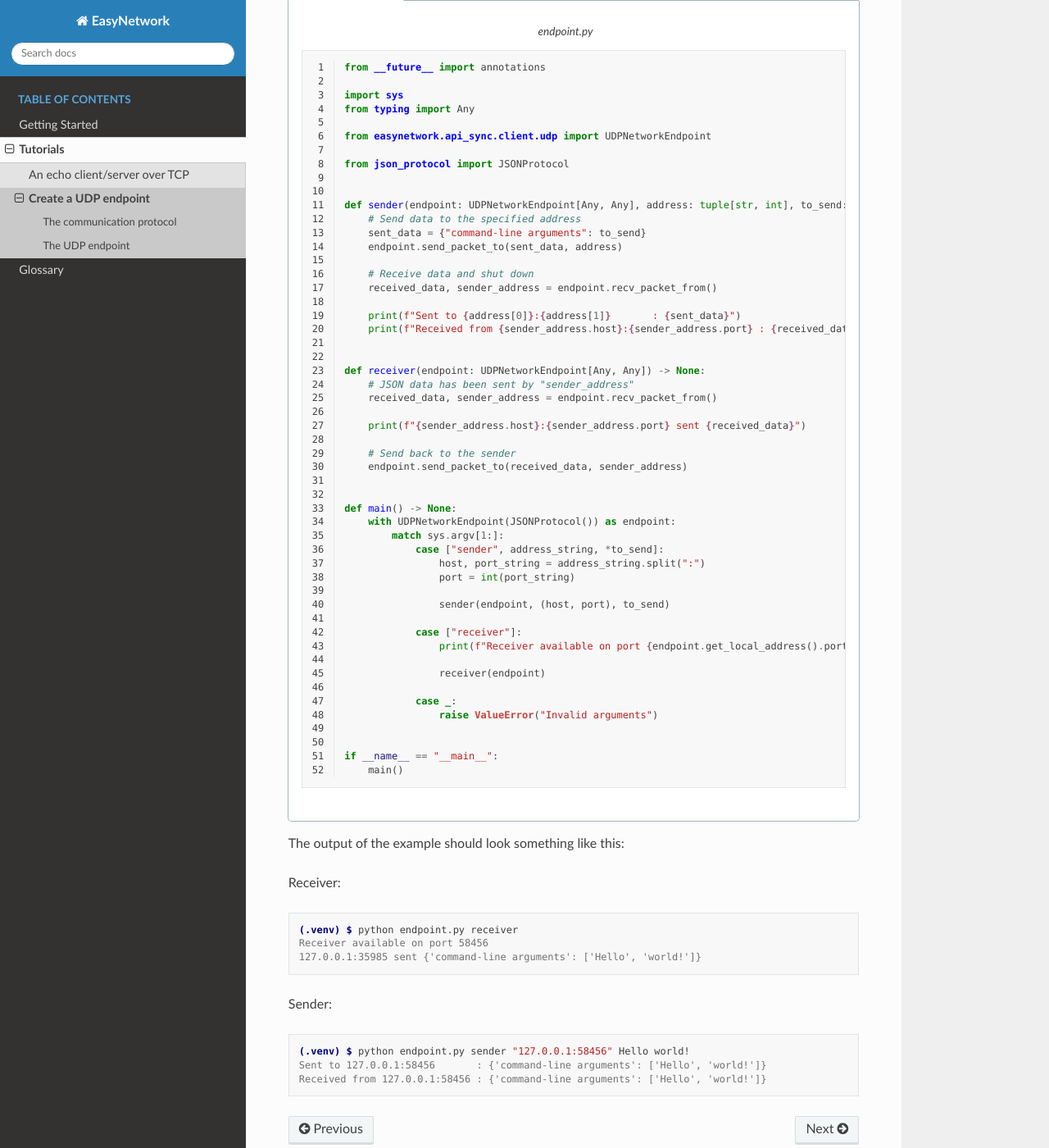
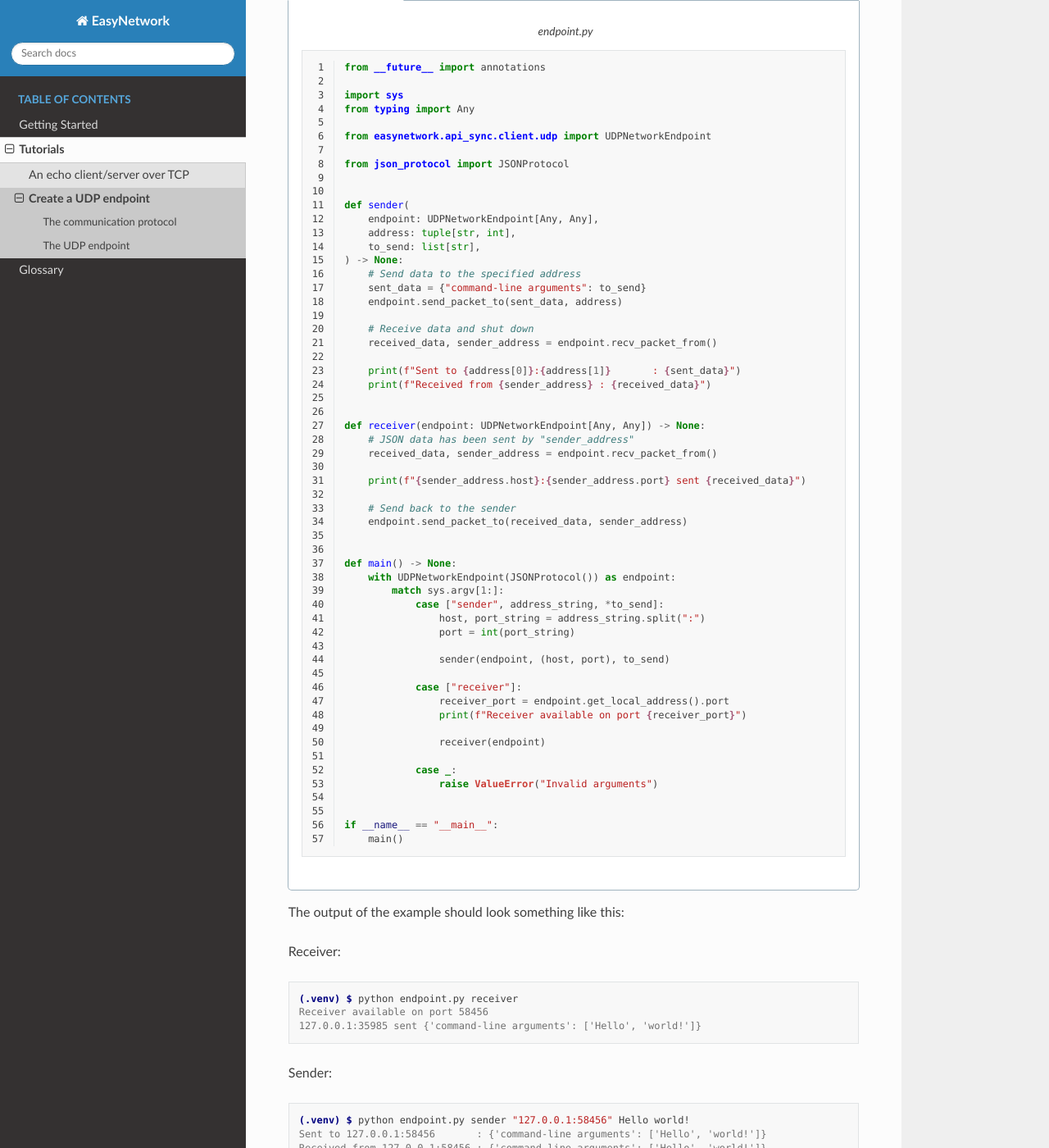
Before and after one commit to francis-clairicia/EasyNetwork, a Sphinx documentation site: the page built from docs/source/tutorials/udp_endpoint.rst, in a window 1280 px wide and 1400 px high, scrolled down 1281 px. Shown: the whole window at 82% size. Built offline with Sphinx 7.4.7 and the Read the Docs theme 2.0.0, drawn with Linux system fonts in a browser that asks for light colours.

Commit message:
[DOCS] Removed horizontal scrollbars to code blocks

```diff
--- a/docs/source/_include/examples/tutorials/echo_client_server_tcp/async_server.py
+++ b/docs/source/_include/examples/tutorials/echo_client_server_tcp/async_server.py
@@ -11,8 +11,10 @@ from json_protocol import JSONProtocol
 async def main() -> None:
     host = None
     port = 9000
+    protocol = JSONProtocol()
+    handler = EchoRequestHandler()
 
-    async with AsyncTCPNetworkServer(host, port, JSONProtocol(), EchoRequestHandler()) as server:
+    async with AsyncTCPNetworkServer(host, port, protocol, handler) as server:
         try:
             await server.serve_forever()
         except asyncio.CancelledError:
--- a/docs/source/_include/examples/tutorials/echo_client_server_tcp/server.py
+++ b/docs/source/_include/examples/tutorials/echo_client_server_tcp/server.py
@@ -9,8 +9,10 @@ from json_protocol import JSONProtocol
 def main() -> None:
     host = None
     port = 9000
+    protocol = JSONProtocol()
+    handler = EchoRequestHandler()
 
-    with StandaloneTCPNetworkServer(host, port, JSONProtocol(), EchoRequestHandler()) as server:
+    with StandaloneTCPNetworkServer(host, port, protocol, handler) as server:
         try:
             server.serve_forever()
         except KeyboardInterrupt:
--- a/docs/source/_include/examples/tutorials/udp_endpoint/async_endpoint.py
+++ b/docs/source/_include/examples/tutorials/udp_endpoint/async_endpoint.py
@@ -9,7 +9,11 @@ from easynetwork.api_async.client.udp import AsyncUDPNetworkEndpoint
 from json_protocol import JSONProtocol
 
 
-async def sender(endpoint: AsyncUDPNetworkEndpoint[Any, Any], address: tuple[str, int], to_send: list[str]) -> None:
+async def sender(
+    endpoint: AsyncUDPNetworkEndpoint[Any, Any],
+    address: tuple[str, int],
+    to_send: list[str],
+) -> None:
     # Send data to the specified address
     sent_data = {"command-line arguments": to_send}
     await endpoint.send_packet_to(sent_data, address)
@@ -18,7 +22,7 @@ async def sender(endpoint: AsyncUDPNetworkEndpoint[Any, Any], address: tuple[str
     received_data, sender_address = await endpoint.recv_packet_from()
 
     print(f"Sent to {address[0]}:{address[1]}       : {sent_data}")
-    print(f"Received from {sender_address.host}:{sender_address.port} : {received_data}")
+    print(f"Received from {sender_address} : {received_data}")
 
 
 async def receiver(endpoint: AsyncUDPNetworkEndpoint[Any, Any]) -> None:
@@ -41,7 +45,8 @@ async def main() -> None:
                 await sender(endpoint, (host, port), to_send)
 
             case ["receiver"]:
-                print(f"Receiver available on port {endpoint.get_local_address().port}")
+                receiver_port = endpoint.get_local_address().port
+                print(f"Receiver available on port {receiver_port}")
 
                 await receiver(endpoint)
 
--- a/docs/source/_include/examples/tutorials/udp_endpoint/endpoint.py
+++ b/docs/source/_include/examples/tutorials/udp_endpoint/endpoint.py
@@ -8,7 +8,11 @@ from easynetwork.api_sync.client.udp import UDPNetworkEndpoint
 from json_protocol import JSONProtocol
 
 
-def sender(endpoint: UDPNetworkEndpoint[Any, Any], address: tuple[str, int], to_send: list[str]) -> None:
+def sender(
+    endpoint: UDPNetworkEndpoint[Any, Any],
+    address: tuple[str, int],
+    to_send: list[str],
+) -> None:
     # Send data to the specified address
     sent_data = {"command-line arguments": to_send}
     endpoint.send_packet_to(sent_data, address)
@@ -17,7 +21,7 @@ def sender(endpoint: UDPNetworkEndpoint[Any, Any], address: tuple[str, int], to_
     received_data, sender_address = endpoint.recv_packet_from()
 
     print(f"Sent to {address[0]}:{address[1]}       : {sent_data}")
-    print(f"Received from {sender_address.host}:{sender_address.port} : {received_data}")
+    print(f"Received from {sender_address} : {received_data}")
 
 
 def receiver(endpoint: UDPNetworkEndpoint[Any, Any]) -> None:
@@ -40,7 +44,8 @@ def main() -> None:
                 sender(endpoint, (host, port), to_send)
 
             case ["receiver"]:
-                print(f"Receiver available on port {endpoint.get_local_address().port}")
+                receiver_port = endpoint.get_local_address().port
+                print(f"Receiver available on port {receiver_port}")
 
                 receiver(endpoint)
 
```
Also changed, not shown: docs/source/_include/examples/tutorials/echo_client_server_tcp/echo_request_handler.py (+12 -4 lines), docs/source/tutorials/echo_client_server_tcp.rst (+6 -3 lines).
